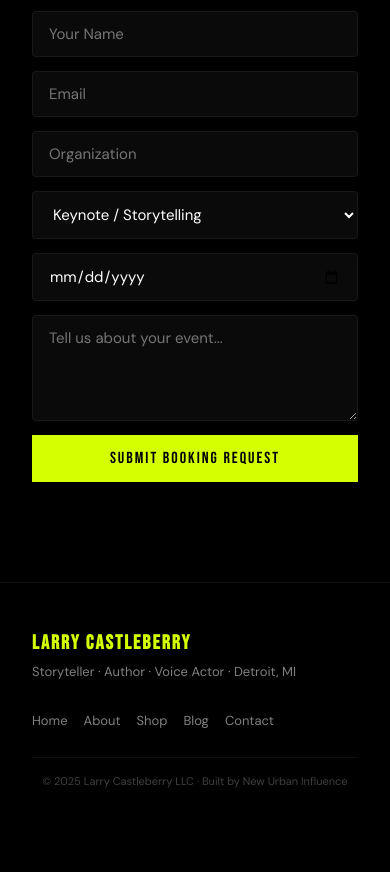
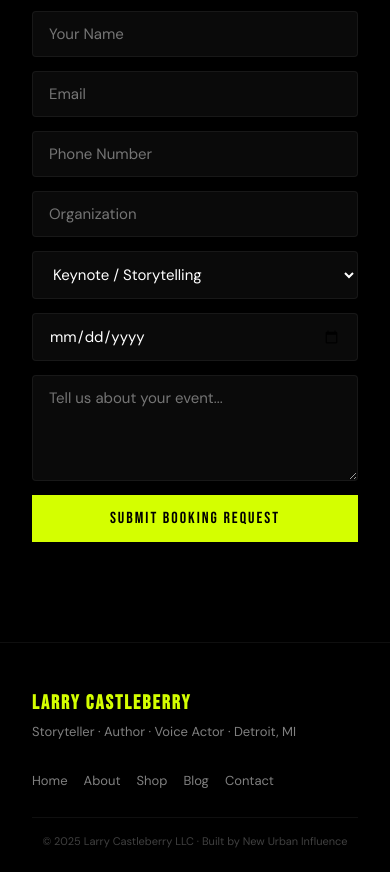
Before and after one commit to newurbaninfluence-lgtm/larrycastleberry-site, a React (Vite) app: page / in a window 390 px wide. Shown: the part 6440-7312 px from the top of the page. Before the commit the page ends 7252 px from the top, so only its background shows below. Built offline with nearby package versions, Linux system fonts and the light colour scheme; the HTML template or start-up script is replaced by a standard one.

Commit message:
Add phone number field to booking form

```diff
--- a/src/components/BookingForm.jsx
+++ b/src/components/BookingForm.jsx
@@ -2,7 +2,7 @@ import { useState } from 'react';
 import { C, F } from '../tokens';
 import Btn from './Btn';
 export default function BookingForm() {
-  const [form, setForm] = useState({ name: '', email: '', org: '', service: 'Keynote / Storytelling', date: '', details: '' });
+  const [form, setForm] = useState({ name: '', email: '', phone: '', org: '', service: 'Keynote / Storytelling', date: '', details: '' });
   const [done, setDone] = useState(false);
   const inp = { width: '100%', padding: '12px 16px', background: C.surface, border: '1px solid ' + C.t06, color: C.white, fontFamily: F.b, fontSize: 15, borderRadius: 4 };
   if (done) return (
@@ -16,6 +16,7 @@ export default function BookingForm() {
     <form onSubmit={(e) => { e.preventDefault(); setDone(true); }} style={{ display: 'flex', flexDirection: 'column', gap: 14, maxWidth: 560, margin: '0 auto' }}>
       <input placeholder="Your Name" required value={form.name} onChange={(e) => setForm({ ...form, name: e.target.value })} style={inp} />
       <input type="email" placeholder="Email" required value={form.email} onChange={(e) => setForm({ ...form, email: e.target.value })} style={inp} />
+      <input type="tel" placeholder="Phone Number" value={form.phone} onChange={(e) => setForm({ ...form, phone: e.target.value })} style={inp} />
       <input placeholder="Organization" value={form.org} onChange={(e) => setForm({ ...form, org: e.target.value })} style={inp} />
       <select value={form.service} onChange={(e) => setForm({ ...form, service: e.target.value })} style={inp}>
         <option>Keynote / Storytelling</option>
```
